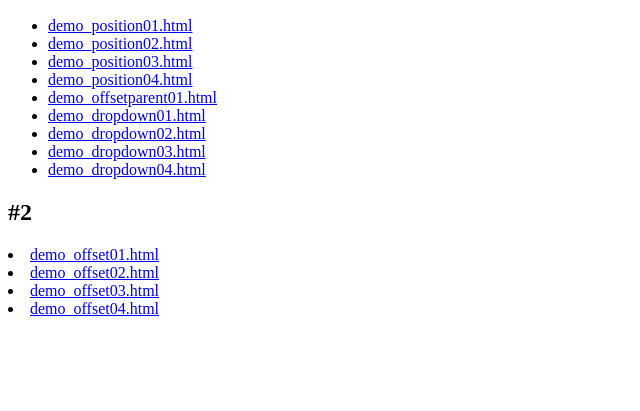
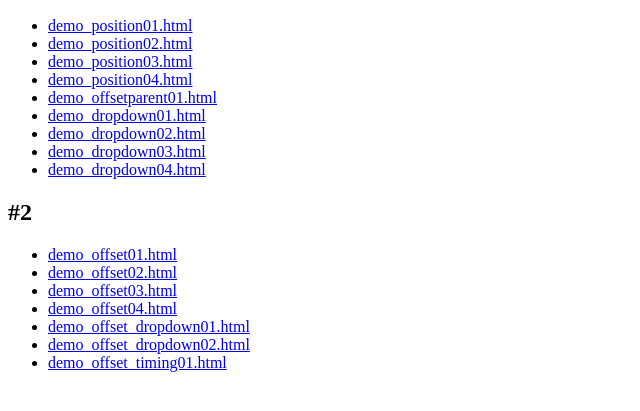
Before and after one commit to codegrid/2015-jquery-position, a website: page index.html in a window 1280 px wide. Shown: the part 119-530 px from the top of the page, without its empty margins (0-640 px from the left). Drawn offline with Linux system fonts and the light colour scheme.

Commit message:
index.html 修正

```diff
--- a/index.html
+++ b/index.html
@@ -19,9 +19,14 @@
     <li><a href="01/demo_dropdown04.html">demo_dropdown04.html</a></li>
   </ul>
   <h2>#2</h2>
+  <ul>
     <li><a href="02/demo_offset01.html">demo_offset01.html</a></li>
     <li><a href="02/demo_offset02.html">demo_offset02.html</a></li>
     <li><a href="02/demo_offset03.html">demo_offset03.html</a></li>
     <li><a href="02/demo_offset04.html">demo_offset04.html</a></li>
+    <li><a href="02/demo_offset_dropdown01.html">demo_offset_dropdown01.html</a></li>
+    <li><a href="02/demo_offset_dropdown02.html">demo_offset_dropdown02.html</a></li>
+    <li><a href="02/demo_offset_timing01.html">demo_offset_timing01.html</a></li>
+  </ul>
 </body>
 </html>
```
